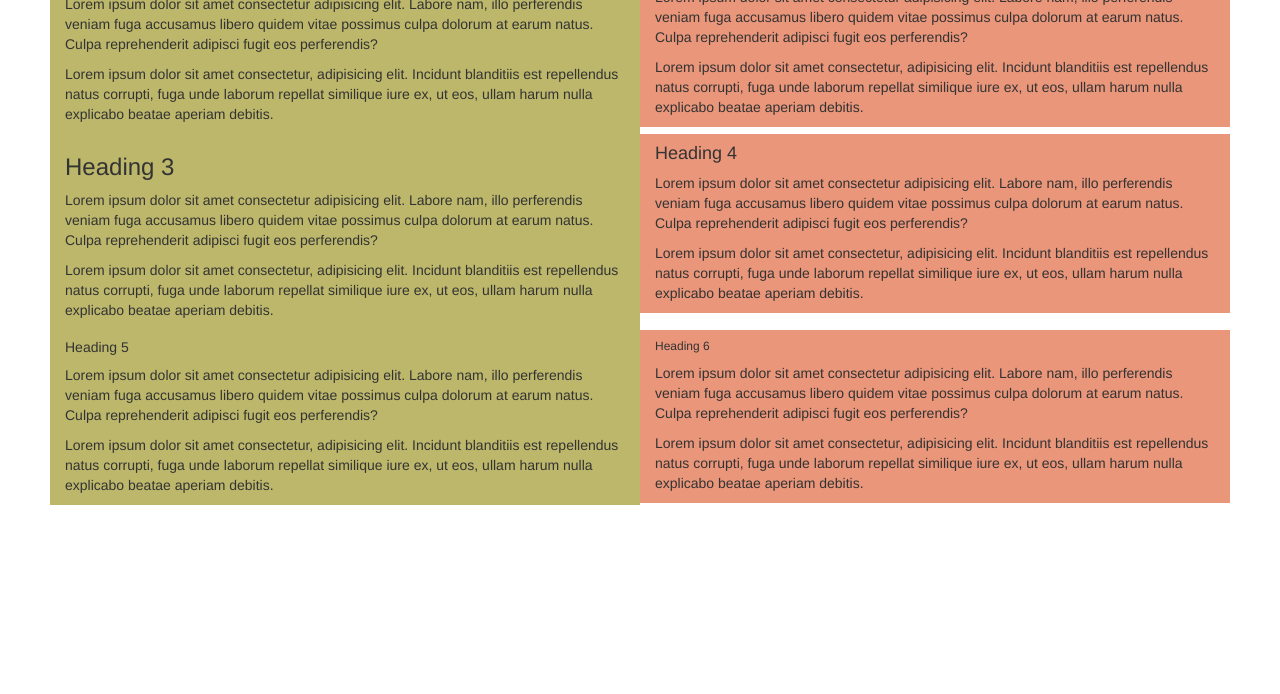
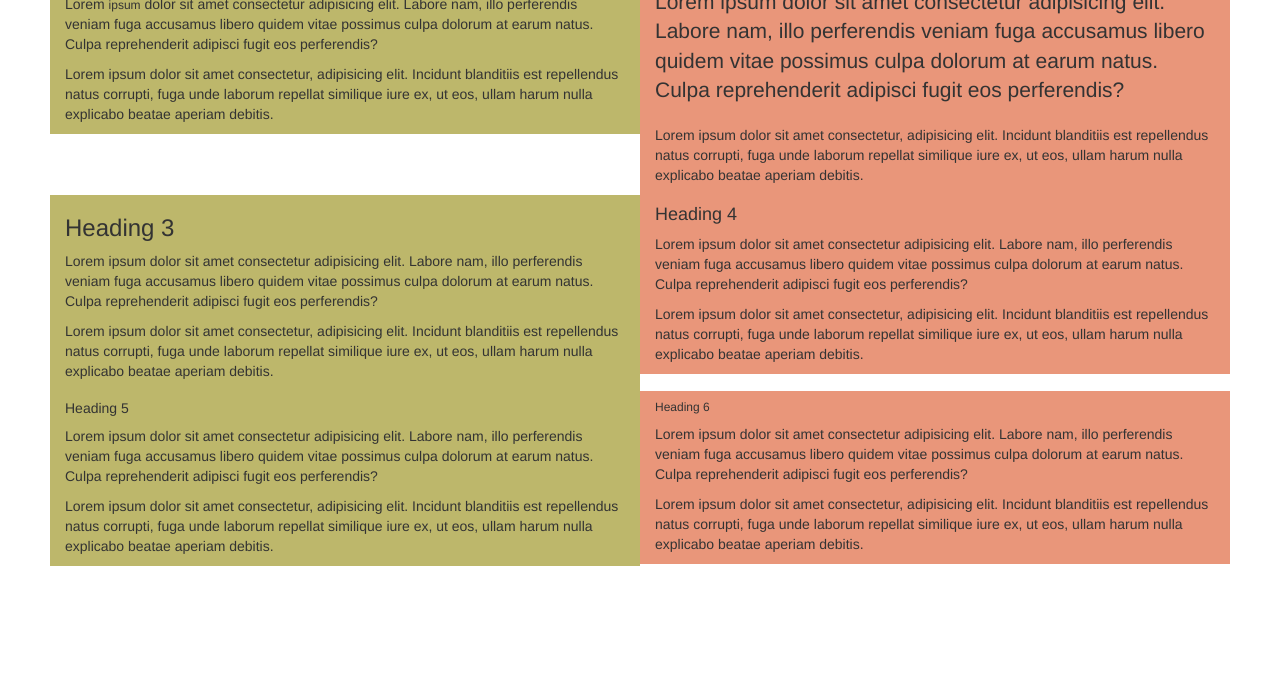
Before and after one commit to Adam-Ponting/the-net-ninja, a website: page bootstrap-3/index.html in a window 1280 px wide. Shown: the part 106-800 px from the top of the page. Drawn offline with nearby package versions, Linux system fonts and the light colour scheme.

Commit message:
done #10

```diff
--- a/bootstrap-3/index.html
+++ b/bootstrap-3/index.html
@@ -37,9 +37,9 @@
           <div class="col-xs-6 thumb">
             <h1>Heading 1</h1>
             <p>
-              Lorem ipsum dolor sit amet consectetur adipisicing elit. Labore nam, illo perferendis
-              veniam fuga accusamus libero quidem vitae possimus culpa dolorum at earum natus. Culpa
-              reprehenderit adipisci fugit eos perferendis?
+              Lorem <span class="h6">ipsum</span> dolor sit amet consectetur adipisicing elit.
+              Labore nam, illo perferendis veniam fuga accusamus libero quidem vitae possimus culpa
+              dolorum at earum natus. Culpa reprehenderit adipisci fugit eos perferendis?
             </p>
             <p>
               Lorem ipsum dolor sit amet consectetur, adipisicing elit. Incidunt blanditiis est
@@ -49,7 +49,7 @@
           </div>
           <div class="col-xs-6 thumb">
             <h2>Heading 2</h2>
-            <p>
+            <p class="lead">
               Lorem ipsum dolor sit amet consectetur adipisicing elit. Labore nam, illo perferendis
               veniam fuga accusamus libero quidem vitae possimus culpa dolorum at earum natus. Culpa
               reprehenderit adipisci fugit eos perferendis?
```
